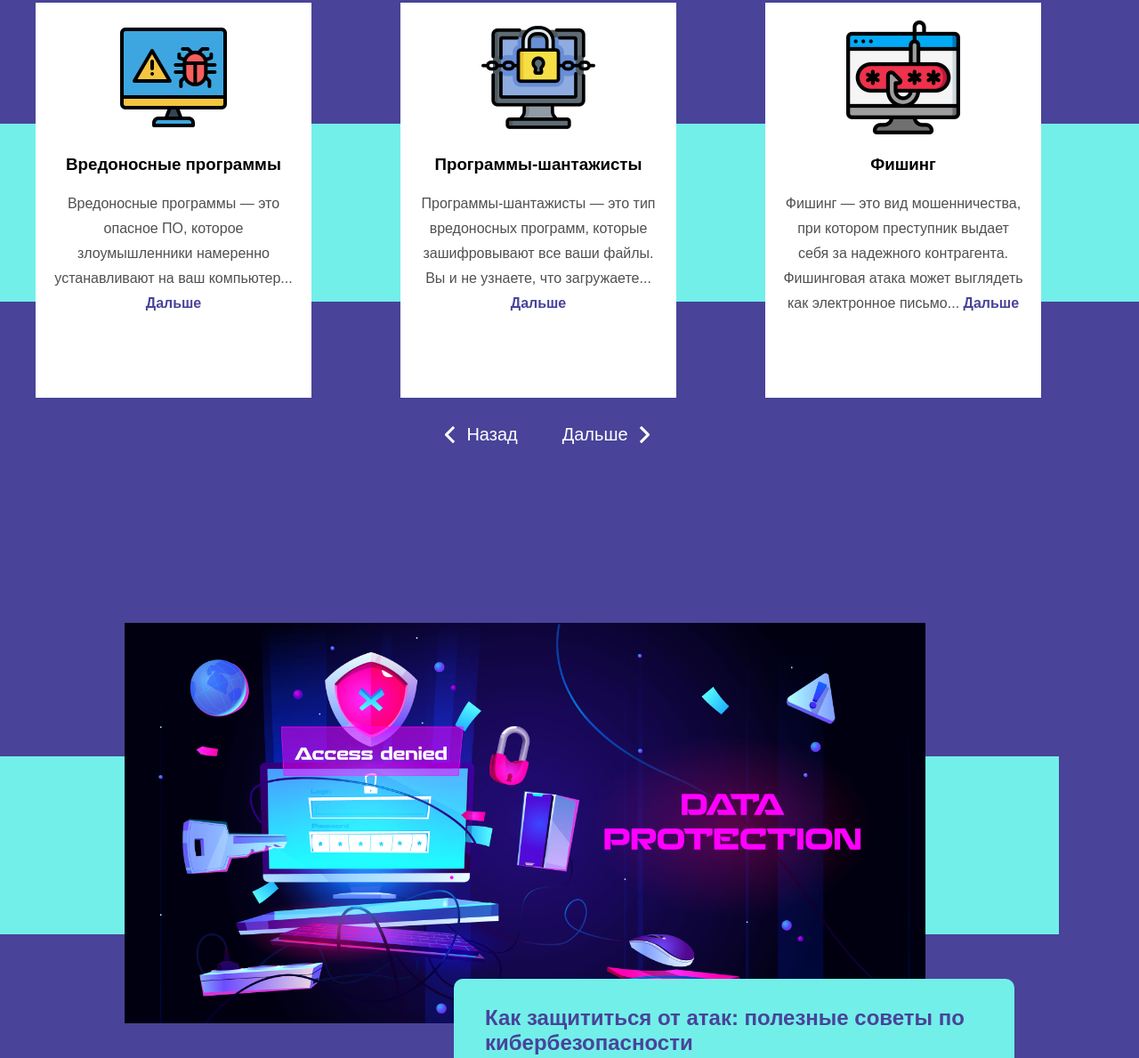
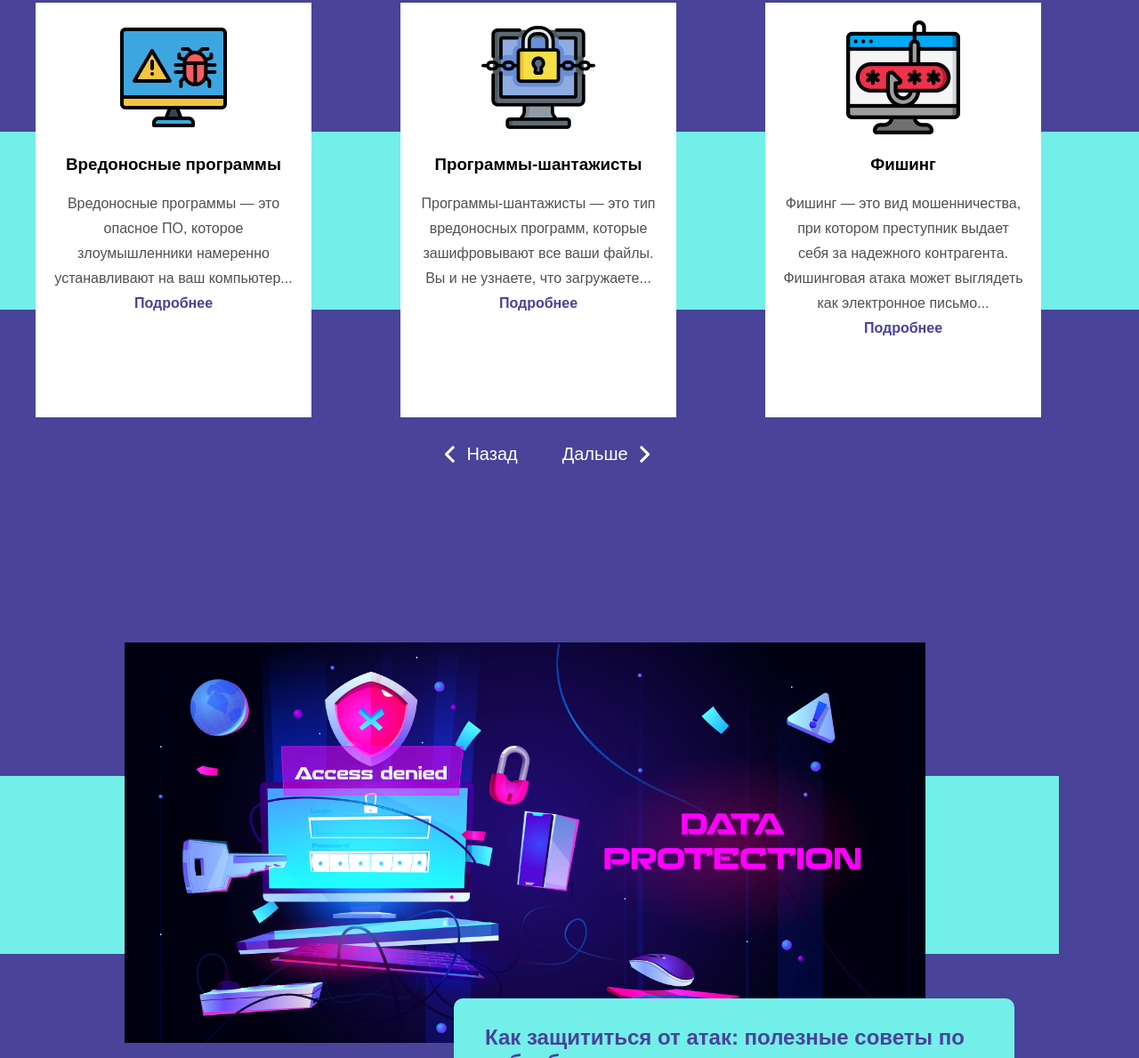
Before and after one commit to WorrryBoy/cybersecurity, a plain HTML site: page index.html in a window 1280 px wide. Shown: the part 2768-3957 px from the top of the page at 89% size. Drawn offline with Linux system fonts and the light colour scheme; some packages are replaced by stand-ins of ours; a script that the page names is missing.

Commit message:
Update index.html

```diff
--- a/index.html
+++ b/index.html
@@ -139,35 +139,35 @@
                             <div class="slide-one slides">
                                 <img src="./img/virus.png" alt="">
                                 <h3> Вредоносные программы </h3>
-                                <p class="p-cyber-1">Вредоносные программы — это опасное ПО, которое злоумышленники намеренно устанавливают на ваш компьютер... <span class="more-1 more" data-more="desc1">Дальше</span> <span class="more-desc-1 more-desc"> Такие программы часто проникают в компьютеры под видом безобидных вложений электронной почты или при нажатии фальшивой кнопки на веб-сайтах, что позволяет им обходить системы сетевой безопасности. Вредоносная программа может передавать ваши персональные данные (если это программа-шпион), устанавливать другие вредоносные программы на ваше устройство или просто вывести из строя вашу операционную систему. Чтобы защитить свой компьютер, вам следует загружать только те файлы, в безопасности которых вы уверены.</span></p>
+                                <p class="p-cyber-1">Вредоносные программы — это опасное ПО, которое злоумышленники намеренно устанавливают на ваш компьютер... <span class="more-1 more" data-more="desc1">Подробнее</span> <span class="more-desc-1 more-desc"> Такие программы часто проникают в компьютеры под видом безобидных вложений электронной почты или при нажатии фальшивой кнопки на веб-сайтах, что позволяет им обходить системы сетевой безопасности. Вредоносная программа может передавать ваши персональные данные (если это программа-шпион), устанавливать другие вредоносные программы на ваше устройство или просто вывести из строя вашу операционную систему. Чтобы защитить свой компьютер, вам следует загружать только те файлы, в безопасности которых вы уверены.</span></p>
                             </div>
                         </div>
                         <div class="slide-2 slide">
                             <div class="slide-two slides">
                                 <img src="./img/blackmail.png" alt="">
                                 <h3> Программы-шантажисты </h3>
-                                <p class="p-cyber-2">Программы-шантажисты — это тип вредоносных программ, которые зашифровывают все ваши файлы. Вы и не узнаете, что загружаете... <span class="more-2 more" data-more="desc2">Дальше</span> <span class="more-desc-2 more-desc"> программу-шантажиста. Часто она попадает в ваш почтовый ящик в виде безобидного файла от, казалось бы, не представляющего опасности отправителя. Как только вы откроете программу, ваши файлы станут недоступны, и, чтобы вернуть контроль над ними, вам придется заплатить выкуп. Скорее всего, после оплаты вы только потеряете свои деньги, и у вас возникнет единственное желание — повернуть время вспять.</span></p>
+                                <p class="p-cyber-2">Программы-шантажисты — это тип вредоносных программ, которые зашифровывают все ваши файлы. Вы и не узнаете, что загружаете... <span class="more-2 more" data-more="desc2">Подробнее</span> <span class="more-desc-2 more-desc"> программу-шантажиста. Часто она попадает в ваш почтовый ящик в виде безобидного файла от, казалось бы, не представляющего опасности отправителя. Как только вы откроете программу, ваши файлы станут недоступны, и, чтобы вернуть контроль над ними, вам придется заплатить выкуп. Скорее всего, после оплаты вы только потеряете свои деньги, и у вас возникнет единственное желание — повернуть время вспять.</span></p>
                             </div>
                         </div>
                         <div class="slide-3 slide">
                             <div class="slide-three slides">
                                 <img src="./img/phishing.png" alt="">
                                 <h3> Фишинг </h3>
-                                <p class="p-cyber-3">Фишинг — это вид мошенничества, при котором преступник выдает себя за надежного контрагента. Фишинговая атака может выглядеть как электронное письмо... <span class="more-3 more" data-more="desc3">Дальше</span> <span class="more-desc-3 more-desc">, сообщение в социальных сетях или даже телефонный звонок. Вы получаете сообщение, часто якобы от сотрудника вашего банка, с просьбой подтвердить ваши данные, сообщить номер кредитной карты или сделать денежный перевод. Затем преступники будут использовать эти данные для получения несанкционированного доступа к вашим счетам. Иногда фишинговые сообщения пытаются ввести вас в заблуждение, предлагая для защиты вашего счета от мошенников нажать определенную ссылку или предоставить реквизиты вашего банковского счета. Никогда не отвечайте на подобные запросы. Информационная безопасность является главным приоритетом для банков, поэтому они точно не станут запрашивать информацию по электронной почте. Если вас обеспокоило подобное сообщение, проигнорируйте его, но позвоните в банк, чтобы выяснить, является ли оно подлинным. </span></p>
+                                <p class="p-cyber-3">Фишинг — это вид мошенничества, при котором преступник выдает себя за надежного контрагента. Фишинговая атака может выглядеть как электронное письмо... <span class="more-3 more" data-more="desc3">Подробнее</span> <span class="more-desc-3 more-desc">, сообщение в социальных сетях или даже телефонный звонок. Вы получаете сообщение, часто якобы от сотрудника вашего банка, с просьбой подтвердить ваши данные, сообщить номер кредитной карты или сделать денежный перевод. Затем преступники будут использовать эти данные для получения несанкционированного доступа к вашим счетам. Иногда фишинговые сообщения пытаются ввести вас в заблуждение, предлагая для защиты вашего счета от мошенников нажать определенную ссылку или предоставить реквизиты вашего банковского счета. Никогда не отвечайте на подобные запросы. Информационная безопасность является главным приоритетом для банков, поэтому они точно не станут запрашивать информацию по электронной почте. Если вас обеспокоило подобное сообщение, проигнорируйте его, но позвоните в банк, чтобы выяснить, является ли оно подлинным. </span></p>
                             </div>
                         </div>
                         <div class="slide-4 slide">
                             <div class="slide-four slides">
                                 <img src="./img/ddos.png" alt="">
                                 <h3> Атака типа «отказ в обслуживании» (DDoS) </h3>
-                                <p class="p-cyber-4">DDoS-атака означает, что ваша сеть или сервер не могут справиться с интенсивностью интернет-трафика. Такое количество трафика превышает пропускную способность... <span class="more-4 more" data-more="desc4">Дальше</span> <span class="more-desc-4 more-desc"> вашей сети, и вы не можете использовать ее по прямому назначению. Этот тип атак чаще всего нацелен на веб-сайты предприятий и организаций. Конечная цель таких атак — не всегда ваши деньги (по крайней мере, для мошенников); это может быть желание лишить вас клиентов и посетителей. По сути, это то же самое, что и онлайн-пикет. Справедливости ради отметим, что DDoS-атаки использовались и во благо, например, чтобы блокировать доступ к сайтам групп, пропагандирующих ненависть, и помешать им набрать популярность в сети.</span></p>
+                                <p class="p-cyber-4">DDoS-атака означает, что ваша сеть или сервер не могут справиться с интенсивностью интернет-трафика. Такое количество трафика превышает пропускную способность... <span class="more-4 more" data-more="desc4">Подробнее</span> <span class="more-desc-4 more-desc"> вашей сети, и вы не можете использовать ее по прямому назначению. Этот тип атак чаще всего нацелен на веб-сайты предприятий и организаций. Конечная цель таких атак — не всегда ваши деньги (по крайней мере, для мошенников); это может быть желание лишить вас клиентов и посетителей. По сути, это то же самое, что и онлайн-пикет. Справедливости ради отметим, что DDoS-атаки использовались и во благо, например, чтобы блокировать доступ к сайтам групп, пропагандирующих ненависть, и помешать им набрать популярность в сети.</span></p>
                             </div>
                         </div>
                         <div class="slide-5 slide">
                             <div class="slide-five slides">
                                 <img src="./img/hacker.png" alt="">
                                 <h3> Атака посредника </h3>
-                                <p class="p-cyber-5">При таком типе атаки злоумышленник ретранслирует сообщения между вами и другой стороной, прикидываясь то вами, то тем, с кем вы общаетесь. Например, если вы разговариваете... <span class="more-5  more" data-more="desc5">Дальше</span> <span class="more-desc-5 more-desc"> с другом и хотите возвратить свои деньги, вы отправляете ему номер вашего счета. Ваш друг видит сообщение и переводит деньги на счет. Вы видите сообщение о том, что ваш друг провел оплату. Ни у вас, ни у вашего друга нет никаких доказательств того, что между вами действует мошенник, поскольку он выдает себя за вас обоих. Однако вы никогда не получите деньги, так как мошенник заменил ваше сообщение и номер счета своими данными. Кража личных данных может продолжаться в течение нескольких дней или даже недель, прежде чем вы поймете, что дело нечисто.</span></p>
+                                <p class="p-cyber-5">При таком типе атаки злоумышленник ретранслирует сообщения между вами и другой стороной, прикидываясь то вами, то тем, с кем вы общаетесь. Например, если вы разговариваете... <span class="more-5  more" data-more="desc5">Подробнее</span> <span class="more-desc-5 more-desc"> с другом и хотите возвратить свои деньги, вы отправляете ему номер вашего счета. Ваш друг видит сообщение и переводит деньги на счет. Вы видите сообщение о том, что ваш друг провел оплату. Ни у вас, ни у вашего друга нет никаких доказательств того, что между вами действует мошенник, поскольку он выдает себя за вас обоих. Однако вы никогда не получите деньги, так как мошенник заменил ваше сообщение и номер счета своими данными. Кража личных данных может продолжаться в течение нескольких дней или даже недель, прежде чем вы поймете, что дело нечисто.</span></p>
                             </div>
                         </div>
                     </div>
```
